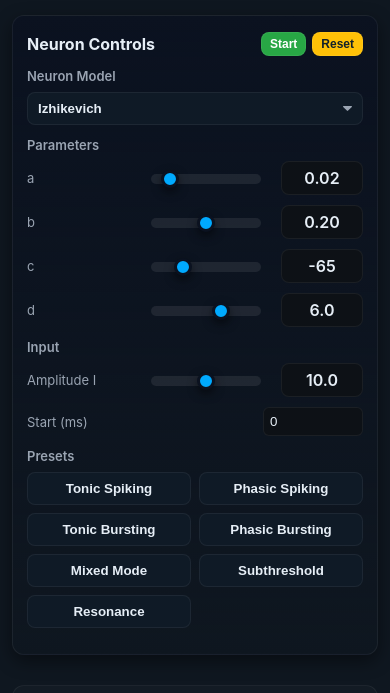
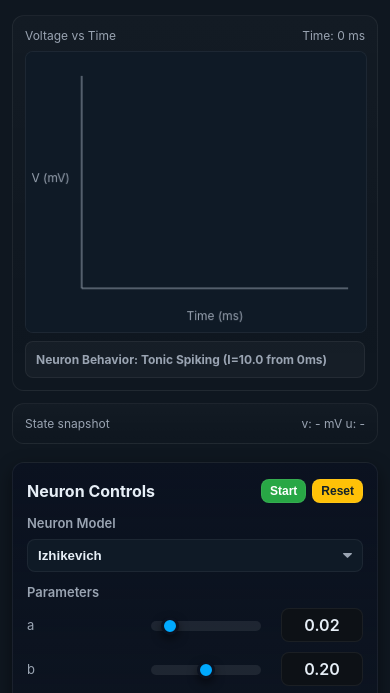
Before and after one commit to PedRaMNG/Neuron_visualizer, a plain HTML site: page index.html in a window 390 px wide. Shown: the part 73-766 px from the top of the page. Drawn offline with Linux system fonts and the light colour scheme.

Commit message:
Update index.html

```diff
--- a/index.html
+++ b/index.html
@@ -56,10 +56,16 @@
     canvas{width:100%;height:360px;border-radius:8px;border:1px solid var(--border);background:var(--card);display:block}
     .behavior{padding:10px;border-radius:8px;background:var(--glass);border:1px solid var(--border);font-weight:700;color:var(--text)}
     /* Responsive */
-    @media(max-width:880px){.app{grid-template-columns:1fr;}.controls{position:static;margin-bottom:12px}.container{padding:12px}}
+    @media(max-width:880px){.app{grid-template-columns:1fr;grid-auto-flow:dense}.controls{position:static;margin-bottom:12px;order:2}.visuals{order:1}.container{padding:12px}}
     /* Small helpers */
     .small{font-size:12px;color:var(--muted)}
     .sticky{position:sticky;top:18px}
+    /* On narrow viewports, disable sticky positioning to avoid overlap
+       and reduce canvas height a bit for better fit */
+    @media(max-width:880px){
+      .sticky{position:static;top:auto}
+      canvas{height:280px}
+    }
     input[type=number]{width:86px;padding:6px;border-radius:6px;border:1px solid var(--border);background:var(--control-bg);color:var(--text)}
   </style>
 </head>
```
